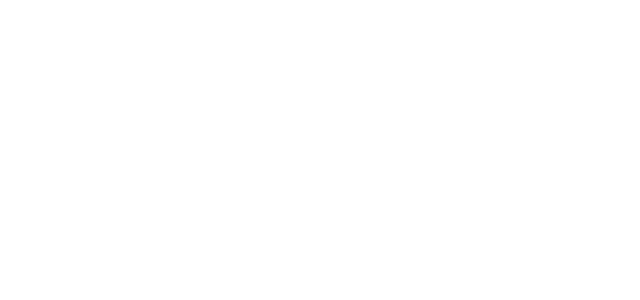
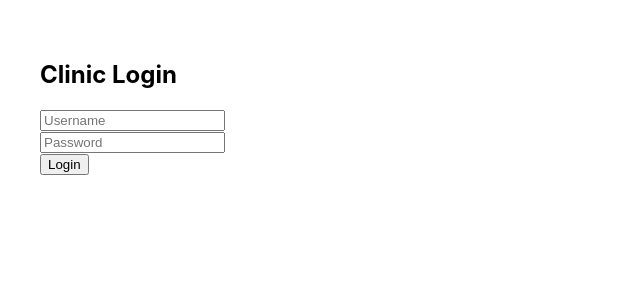
Before and after one commit to goldenross1234/patient_queue_frontend, a React (Create React App) app: page /login in a window 1280 px wide. Before the commit this address had no page. Shown: the top 300 px of the page, without its empty margins (0-640 px from the left). Built offline with nearby package versions, Linux system fonts and the light colour scheme.

Commit message:
added login

```diff
--- a/src/App.js
+++ b/src/App.js
@@ -1,15 +1,45 @@
-import { BrowserRouter, Routes, Route } from "react-router-dom";
+import { BrowserRouter, Routes, Route, Navigate } from "react-router-dom";
+import { useState } from "react";
 import Display from "./Display";
 import StaffPanel from "./StaffPanel";
-import Logs from "./Logs";   // ← THIS WAS MISSING
+import Logs from "./Logs";
+import Login from "./Login";
+
+function PrivateRoute({ children }) {
+  const token = localStorage.getItem("token");
+  return token ? children : <Navigate to="/login" />;
+}
 
 export default function App() {
+  const [loggedIn, setLoggedIn] = useState(!!localStorage.getItem("token"));
+
   return (
     <BrowserRouter>
       <Routes>
+        {/* Public display */}
         <Route path="/" element={<Display />} />
-        <Route path="/staff" element={<StaffPanel />} />
-        <Route path="/staff/logs" element={<Logs />} />
+
+        {/* Login */}
+        <Route path="/login" element={<Login onLogin={() => setLoggedIn(true)} />} />
+
+        {/* Protected staff area */}
+        <Route
+          path="/staff"
+          element={
+            <PrivateRoute>
+              <StaffPanel />
+            </PrivateRoute>
+          }
+        />
+
+        <Route
+          path="/staff/logs"
+          element={
+            <PrivateRoute>
+              <Logs />
+            </PrivateRoute>
+          }
+        />
       </Routes>
     </BrowserRouter>
   );
--- /dev/null
+++ b/src/Login.js
@@ -0,0 +1,39 @@
+import { useState } from "react";
+import axios from "axios";
+import { useNavigate } from "react-router-dom";
+
+export default function Login({ onLogin }) {
+  const [username, setUser] = useState("");
+  const [password, setPass] = useState("");
+  const navigate = useNavigate();
+
+  const login = async () => {
+    try {
+      const res = await axios.post("http://192.168.101.144:8000/api/token/", {
+        username,
+        password,
+      });
+
+      localStorage.setItem("token", res.data.access);
+      onLogin();
+      navigate("/staff");
+    } catch (e) {
+      alert("Invalid username or password");
+    }
+  };
+
+  return (
+    <div style={{ padding: "40px" }}>
+      <h2>Clinic Login</h2>
+      <input placeholder="Username" onChange={(e) => setUser(e.target.value)} />
+      <br />
+      <input
+        type="password"
+        placeholder="Password"
+        onChange={(e) => setPass(e.target.value)}
+      />
+      <br />
+      <button onClick={login}>Login</button>
+    </div>
+  );
+}
--- a/src/api.js
+++ b/src/api.js
@@ -1,5 +1,15 @@
 import axios from "axios";
 
-export default axios.create({
+const api = axios.create({
   baseURL: "http://192.168.101.144:8000/api/",
 });
+
+api.interceptors.request.use((config) => {
+  const token = localStorage.getItem("token");
+  if (token) {
+    config.headers.Authorization = `Bearer ${token}`;
+  }
+  return config;
+});
+
+export default api;
```
